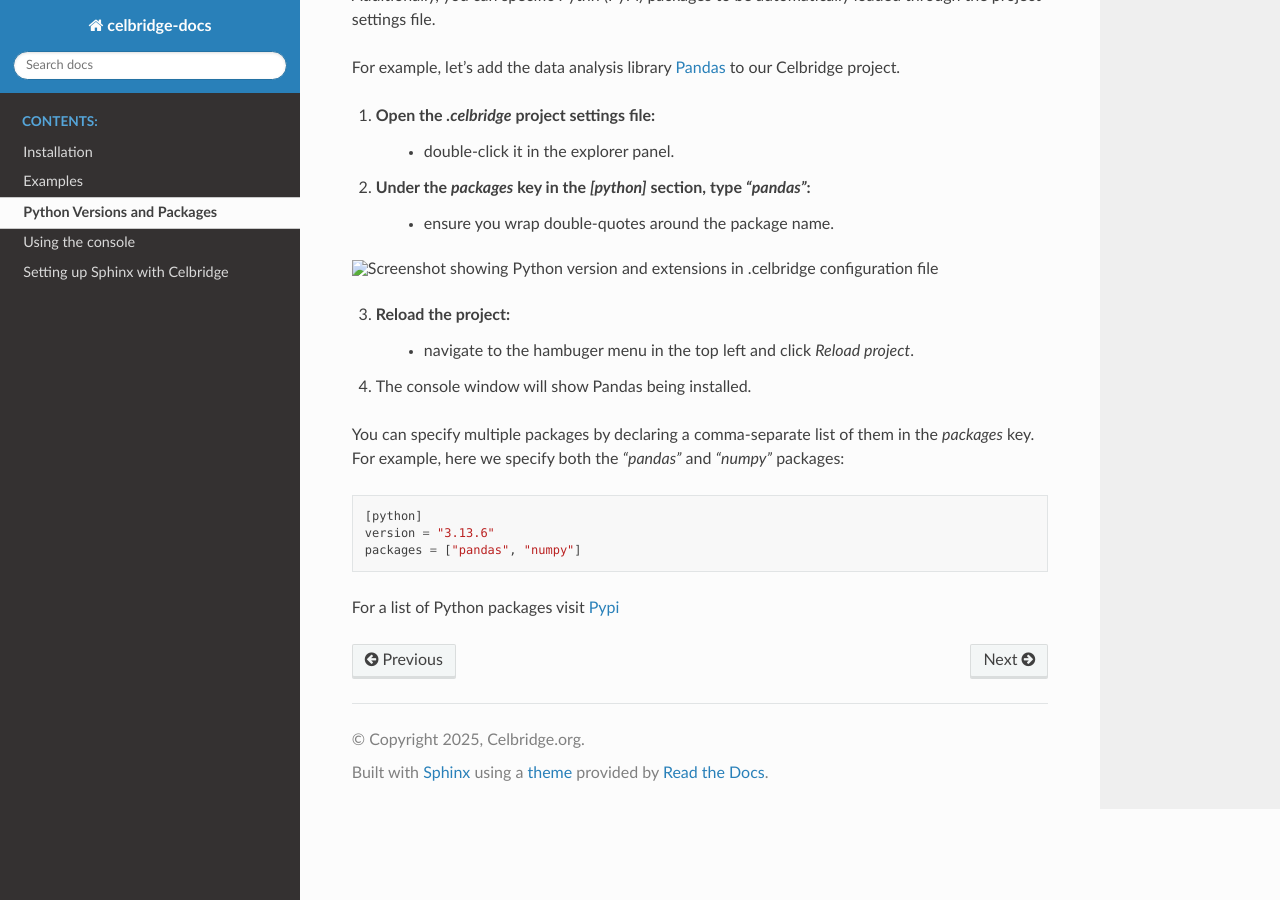
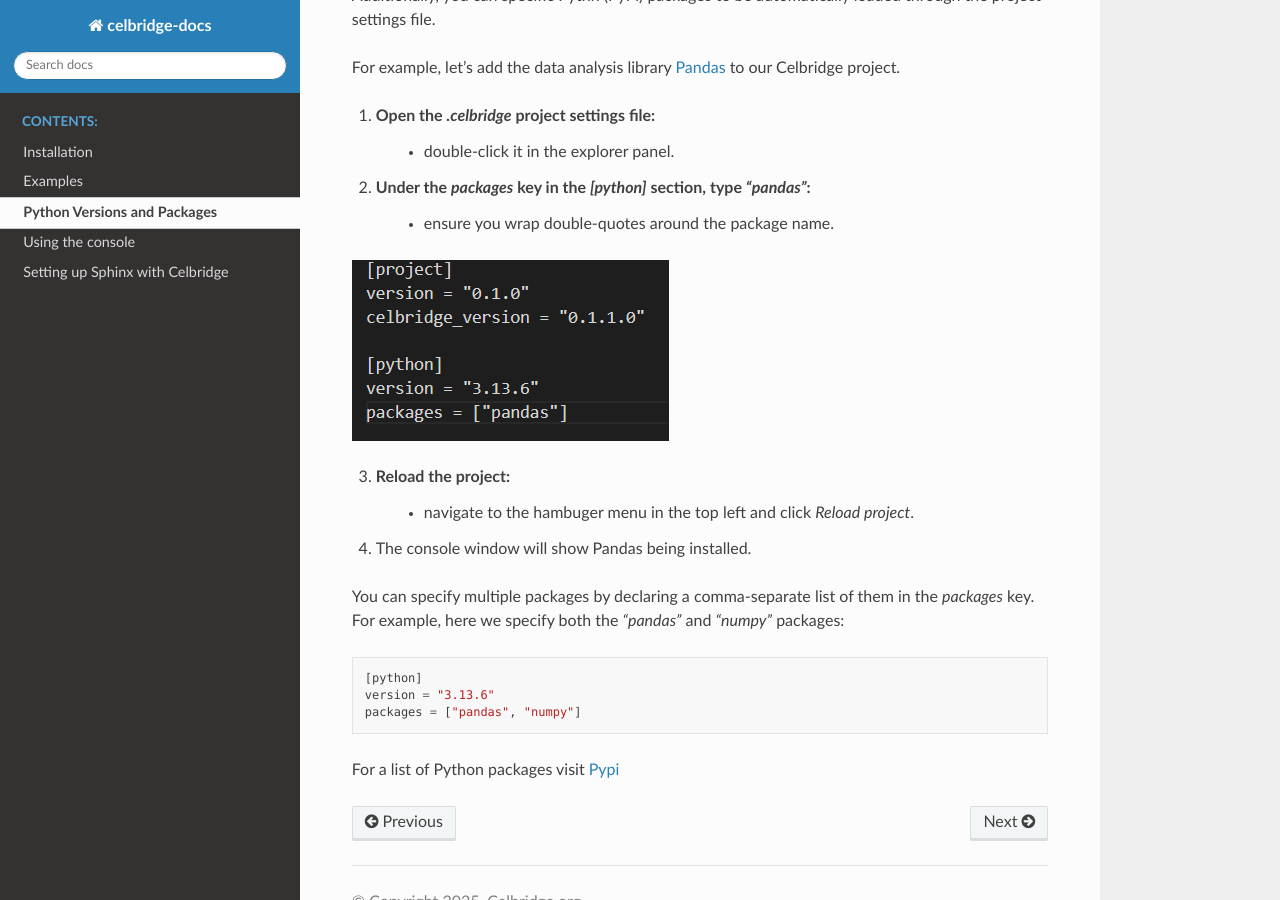
Before and after one commit to dr-matt-smith/spinx-pages-test2, a Sphinx documentation site: the page built from docs/python_versions.rst, in a window 1280 px wide and 900 px high, scrolled down 672 px. Built offline with Sphinx 7.4.7 and the Read the Docs theme 3.1.0, drawn with Linux system fonts in a browser that asks for light colours.

Commit message:
Fix formatting and typos in python_versions.rst

```diff
--- a/docs/python_versions.rst
+++ b/docs/python_versions.rst
@@ -30,7 +30,7 @@ For example, let's add the data analysis library `Pandas`_  to our Celbridge pro
     - ensure you wrap double-quotes around the package name.
 
 
-.. image:: .\\images\\project_settings.png
+.. image:: /images/project_settings.png
    :alt: Screenshot showing Python version and extensions in .celbridge configuration file
 
 
```
